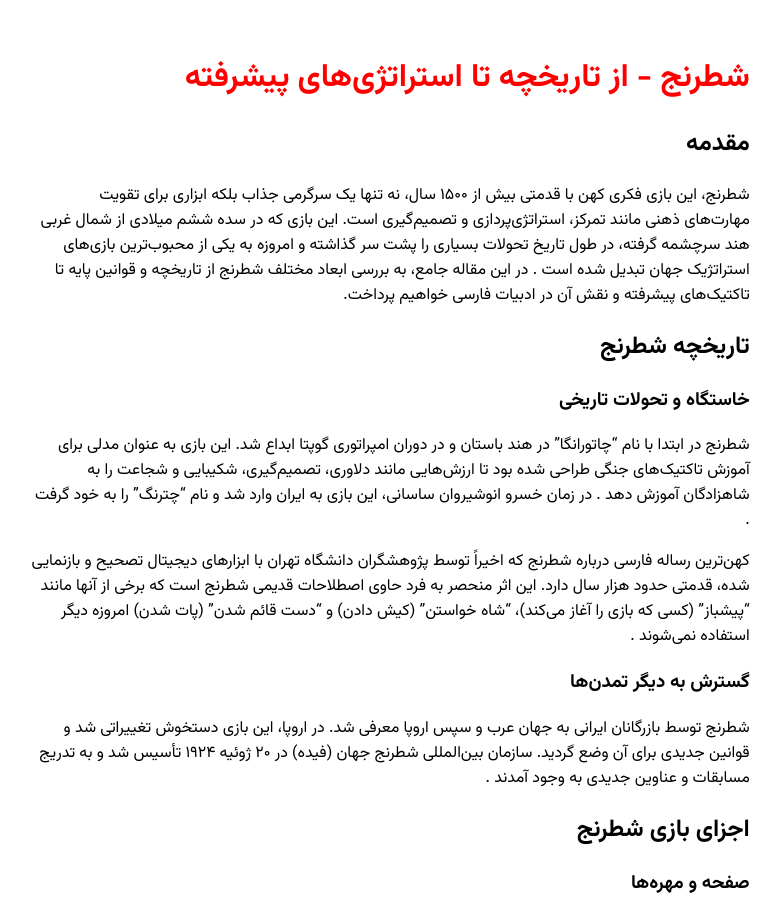
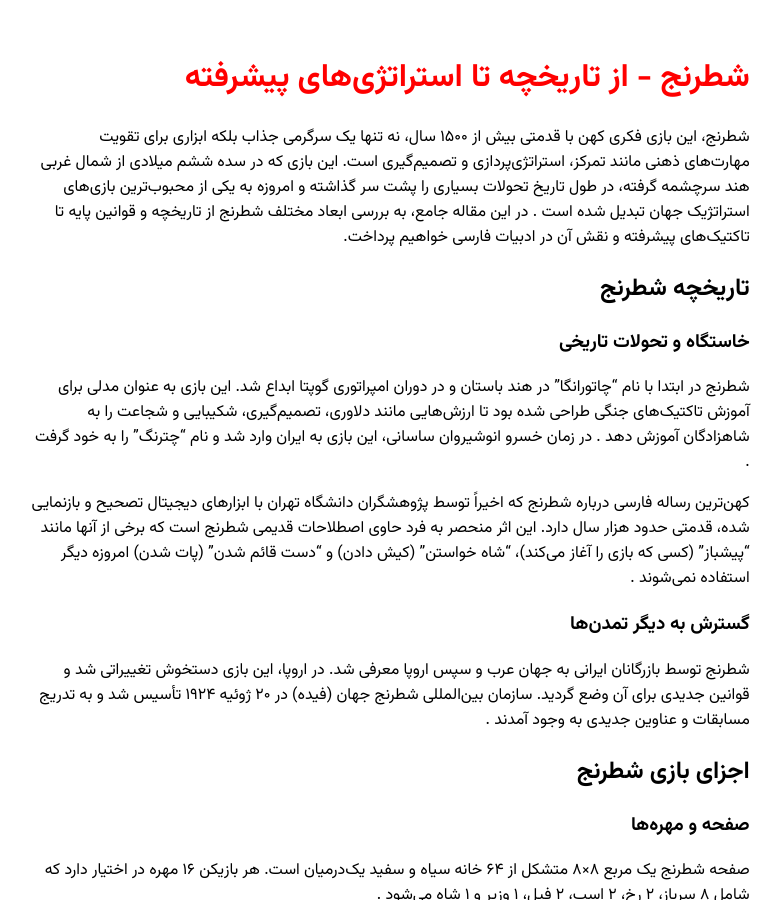
Before and after one commit to darkblog/darkblog.github.io, a Jekyll site: the page built from _posts/2024-7-4-1.md, in a window 1280 px wide and 900 px high. Shown: the whole window, without its empty margins (250-1032 px from the left). Built offline with Jekyll 4.4.1, drawn with Linux system fonts in a browser that asks for light colours.

Commit message:
Update 2024-7-4-1.md

```diff
--- a/_posts/2024-7-4-1.md
+++ b/_posts/2024-7-4-1.md
@@ -2,8 +2,6 @@
 layout: post
 title: شطرنج - از تاریخچه تا استراتژی‌های پیشرفته
 ---
-
-## مقدمه
 
 شطرنج، این بازی فکری کهن با قدمتی بیش از ۱۵۰۰ سال، نه تنها یک سرگرمی جذاب بلکه ابزاری برای تقویت مهارت‌های ذهنی مانند تمرکز، استراتژی‌پردازی و تصمیم‌گیری است. این بازی که در سده ششم میلادی از شمال غربی هند سرچشمه گرفته، در طول تاریخ تحولات بسیاری را پشت سر گذاشته و امروزه به یکی از محبوب‌ترین بازی‌های استراتژیک جهان تبدیل شده است . در این مقاله جامع، به بررسی ابعاد مختلف شطرنج از تاریخچه و قوانین پایه تا تاکتیک‌های پیشرفته و نقش آن در ادبیات فارسی خواهیم پرداخت.
 
```
